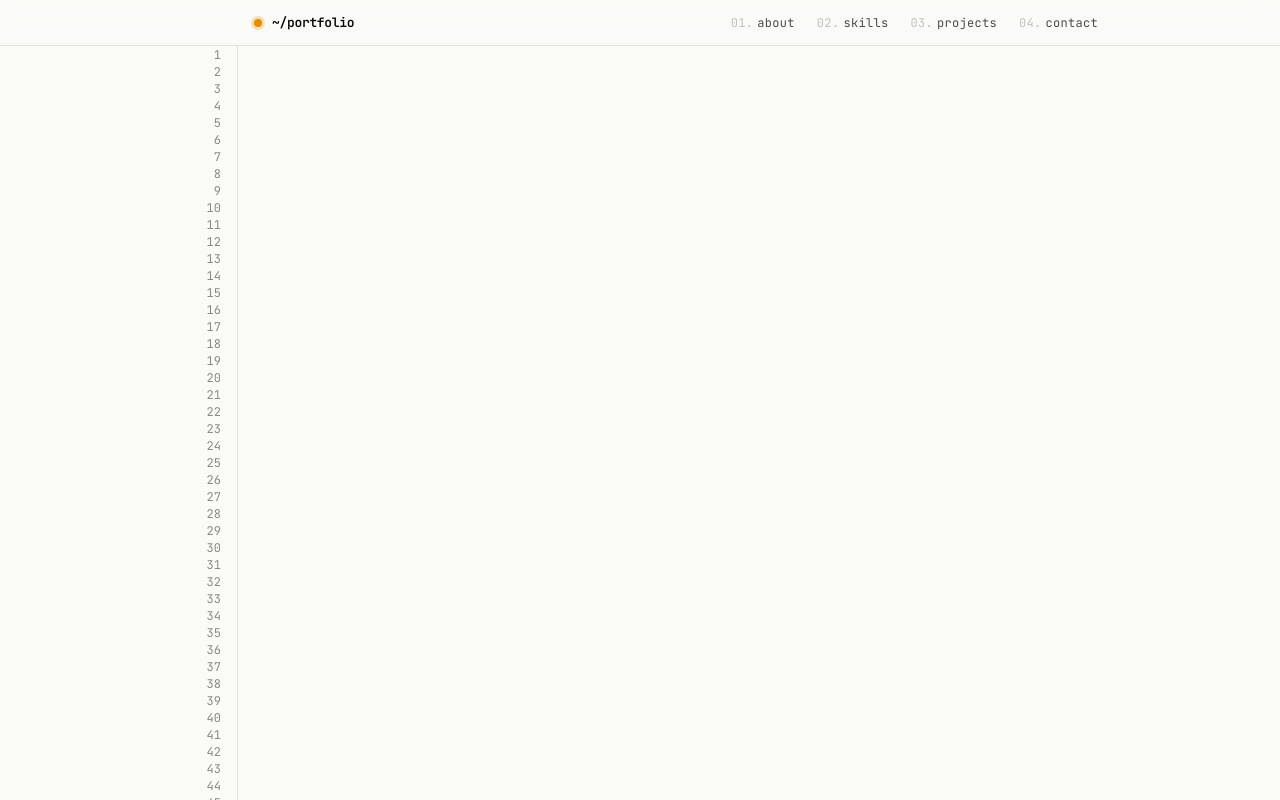
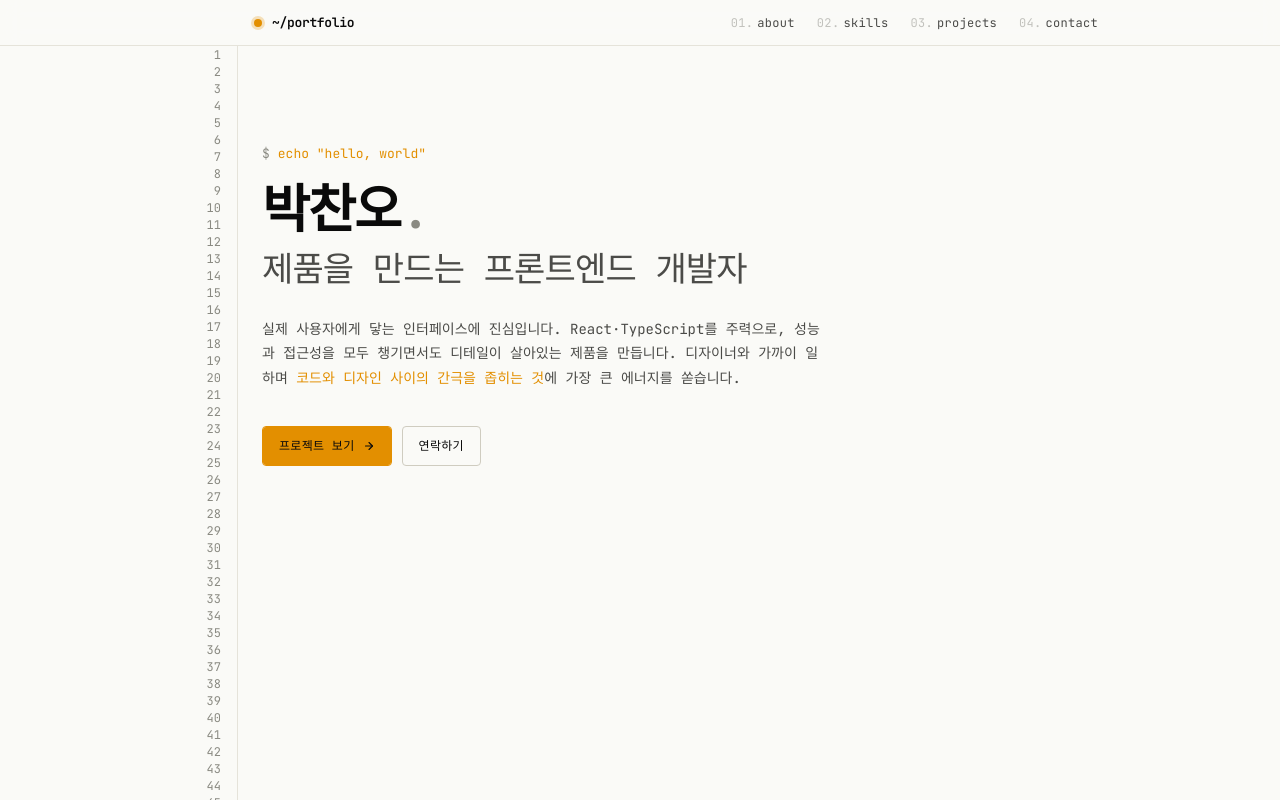
Before and after one commit to chano6/my-portfolio, a Next.js app: page / in a window 1280 px wide. Shown: the top 800 px of the page. Built offline with nearby package versions, Linux system fonts and the light colour scheme.

Commit message:
style: hero section 퍼블리싱

```diff
--- a/src/app/globals.css
+++ b/src/app/globals.css
@@ -69,6 +69,8 @@
 
 @keyframes fadeIn { from { opacity: 0; } }
 
+@keyframes blink { 50% { opacity: 0; } }
+
 @layer base {
   * {
     @apply border-line;
--- a/src/components/common/header.tsx
+++ b/src/components/common/header.tsx
@@ -73,7 +73,7 @@ function Header() {
                 </span>
                 <span>{link.label}</span>
                 <ArrowRight
-                  className="ml-auto h-3 w-3 text-fg-muted transition-transform duration-(--t-fast)"
+                  className="ml-auto size-3 text-fg-muted transition-transform duration-(--t-fast)"
                   strokeWidth={2}
                 />
               </Link>
--- /dev/null
+++ b/src/components/common/typed-line.tsx
@@ -0,0 +1,32 @@
+"use client";
+
+import { useEffect, useState } from "react";
+
+interface TypedLineProps {
+  text: string;
+  delay?: number;
+  className?: string;
+}
+
+function TypedLine({ text, delay = 0, className }: TypedLineProps) {
+  const [shown, setShown] = useState("");
+
+  useEffect(() => {
+    if (shown.length >= text.length) return;
+
+    const timeout = setTimeout(() => {
+      setShown(text.slice(0, shown.length + 1));
+    }, delay);
+
+    return () => clearTimeout(timeout);
+  }, [shown, text, delay]);
+
+  return (
+    <span>
+      {shown}
+      <span className={className} />
+    </span>
+  );
+}
+
+export default TypedLine;
--- a/src/components/hero/hero-section.tsx
+++ b/src/components/hero/hero-section.tsx
@@ -1,7 +1,46 @@
+import { ArrowRight } from "lucide-react";
+import { Button } from "@/components/ui/button";
+import TypedLine from "../common/typed-line";
+
 function HeroSection() {
   return (
-    <section className="hero-section">
-      <h1>Hero Section</h1>
+    <section id="top" className="pt-12 pb-8 md:pt-24 md:pb-16">
+      <div className="mb-4.5 inline-flex items-center gap-2 text-[13px] text-accent">
+        <span className="text-fg-muted">$</span>
+        <TypedLine
+          text={`echo "hello, world"`}
+          delay={50}
+          className="ml-0.5 inline-block h-[1em] w-[0.55ch] animate-[blink_1.05s_steps(2,jump-none)_infinite] bg-accent align-[-2px]"
+        />
+      </div>
+      <h1 className="mb-3 font-bold text-[30px] leading-[1.05] tracking-[-0.035em] md:text-[clamp(34px,5vw,52px)]">
+        박찬오<span className="font-normal text-fg-muted">.</span>
+      </h1>
+      <h2 className="m-0 mb-7 font-medium text-[clamp(18px,5.5vw,24px)] text-fg-dim leading-[1.15] tracking-tight md:text-[clamp(22px,3.4vw,34px)]">
+        제품을 만드는 프론트엔드 개발자
+      </h2>
+      <p className="m-0 mb-9 max-w-140 text-[13px] text-fg-dim leading-[1.75] md:text-sm">
+        실제 사용자에게 닿는 인터페이스에 진심입니다. React·TypeScript를
+        주력으로, 성능과 접근성을 모두 챙기면서도 디테일이 살아있는 제품을
+        만듭니다. 디자이너와 가까이 일하며{" "}
+        <span className="font-normal text-accent">
+          코드와 디자인 사이의 간극을 좁히는 것
+        </span>
+        에 가장 큰 에너지를 쏟습니다.
+      </p>
+
+      <div className="flex w-full flex-wrap gap-2.5">
+        <Button className="inline-flex h-auto flex-1 cursor-pointer items-center gap-2 rounded-(--radius) border border-accent bg-accent px-3.5 py-3 font-medium text-accent-fg text-xs tracking-wide transition-all duration-(--t-fast) hover:border-accent hover:brightness-95 md:flex-none md:px-4 md:py-2.75">
+          프로젝트 보기
+          <ArrowRight
+            className="size-3 transition-transform duration-(--t-fast) group-hover/button:translate-x-0.75"
+            strokeWidth={2.25}
+          />
+        </Button>
+        <Button className="inline-flex h-auto flex-1 cursor-pointer items-center gap-2 rounded-(--radius) border border-line-strong bg-bg px-3.5 py-3 font-medium text-fg text-xs tracking-wide transition-all duration-(--t-fast) hover:border-accent hover:brightness-95 md:flex-none md:px-4 md:py-2.75">
+          연락하기
+        </Button>
+      </div>
     </section>
   );
 }
--- a/src/components/templates/main-template.tsx
+++ b/src/components/templates/main-template.tsx
@@ -1,12 +1,15 @@
 "use client";
 
 import Gutter from "../common/gutter";
+import HeroSection from "../hero/hero-section";
 
 function MainTemplate() {
   return (
     <div className="mx-auto grid max-w-[calc(var(--maxw)+var(--gutter-w)+32px)] grid-cols-[var(--gutter-w)_1fr] gap-x-0 px-4">
       <Gutter count={120} />
-      <main className="min-w-0 px-4 md:px-6">{/* Content goes here */}</main>
+      <main className="min-w-0 px-4 md:px-6">
+        <HeroSection />
+      </main>
     </div>
   );
 }
```
